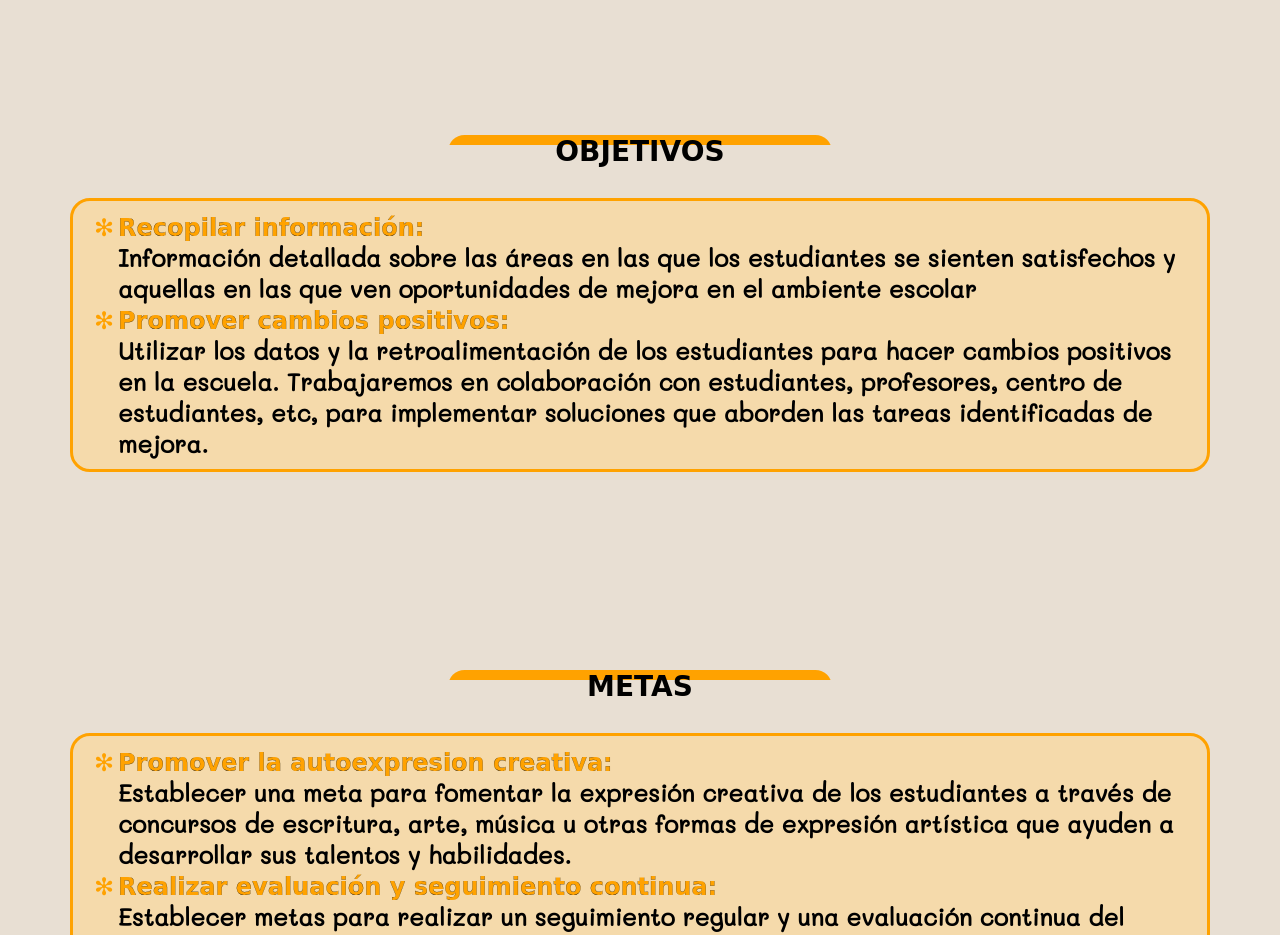
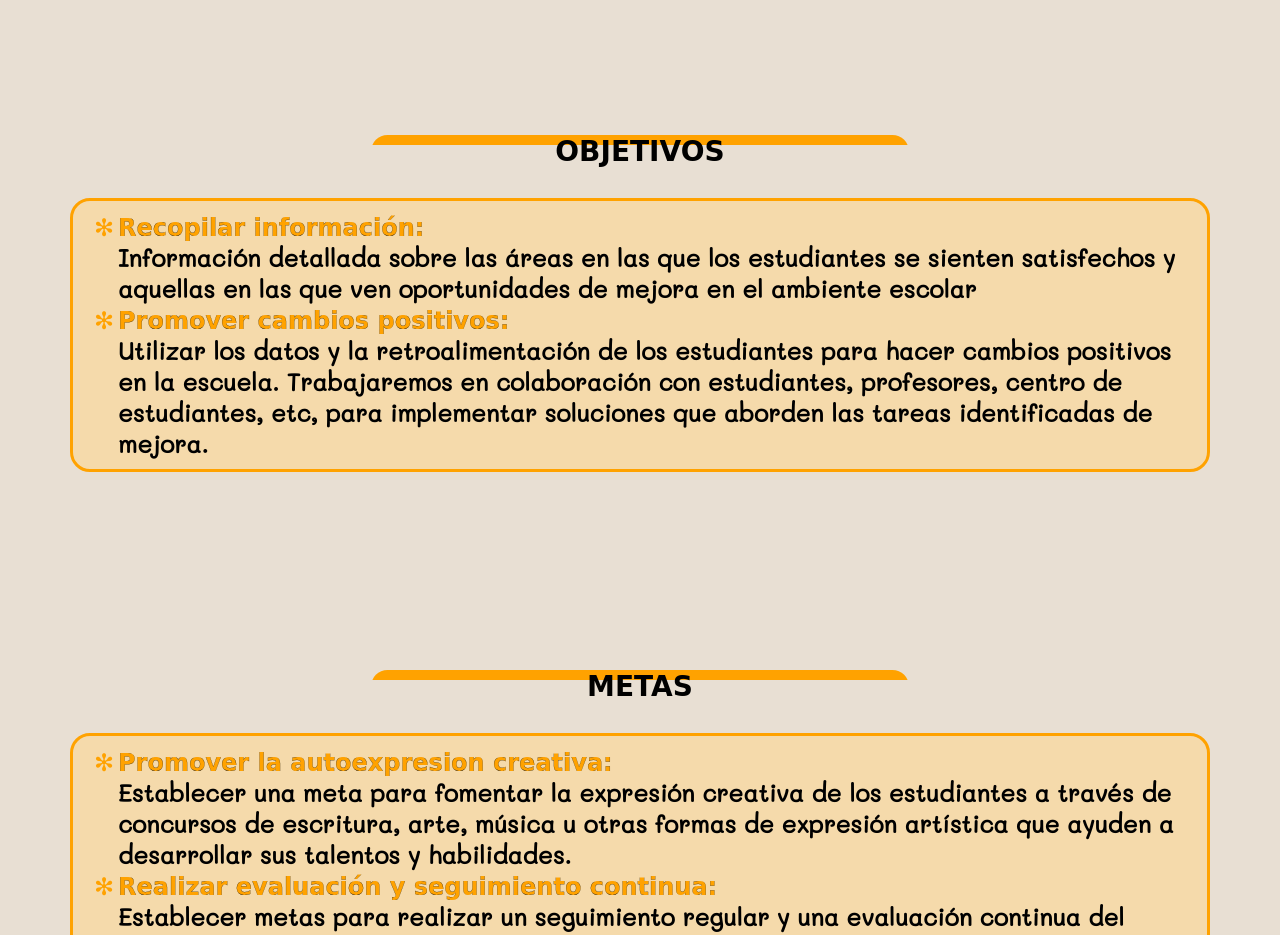
Before and after one commit to ImNuma/Blog_Voz-Estudiantil, a plain HTML site: page index.html in a window 1280 px wide. Shown: the part 1600-2535 px from the top of the page. Drawn offline with Linux system fonts and the light colour scheme; a web font is replaced by a local one.

Commit message:
Fixed Objetivos

```diff
--- a/styles/style.css
+++ b/styles/style.css
@@ -372,8 +372,8 @@ body {
   .nuestrosObjetivos h1 {
     font-family: 'ADLaM Display', cursive;
     font-size: 3.5vh;
-    margin-left: clamp(5%, 35%, 35%);
-    margin-right: clamp(5%, 35%, 35%);
+    margin-left: clamp(5%, 29%, 29%);
+    margin-right: clamp(5%, 29%, 29%);
     background-image: linear-gradient(#ffa200, #ffa200);
     border-radius: 20px;
     background-size: 100% 10px;
```
